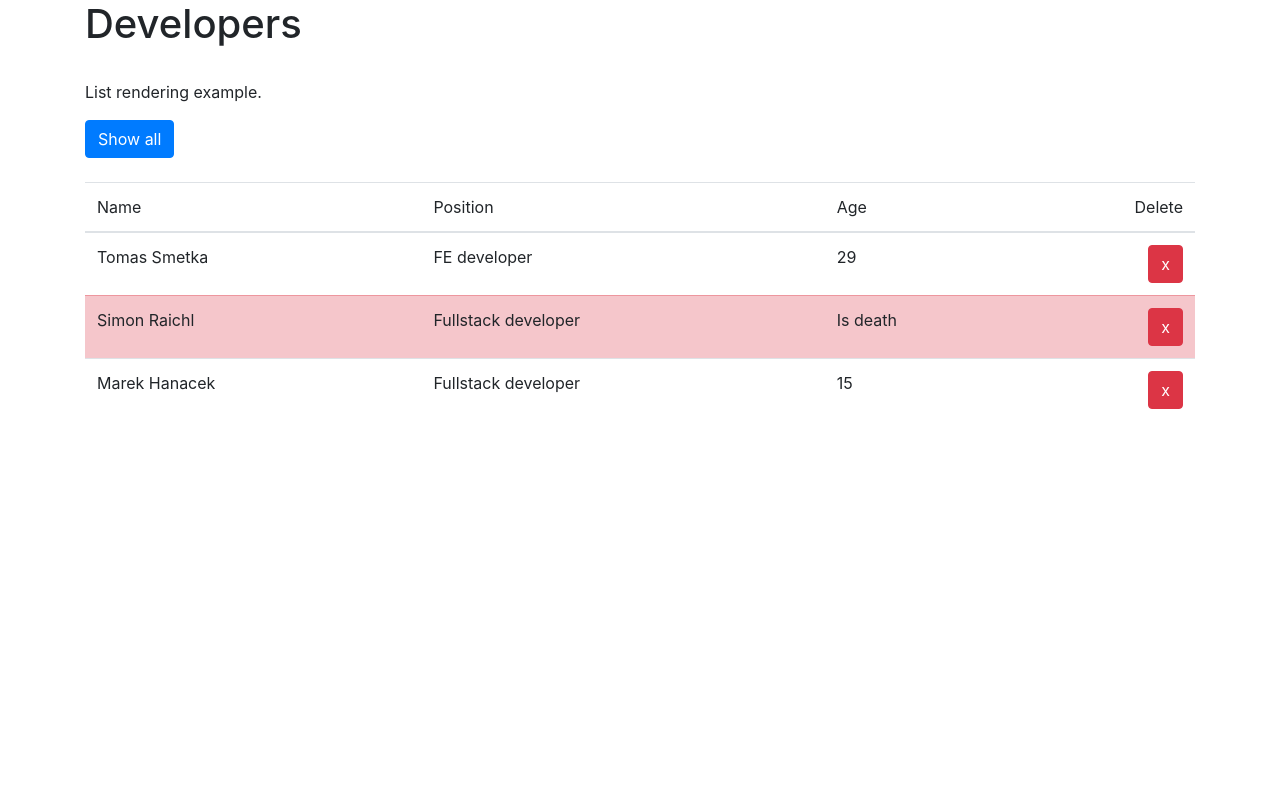
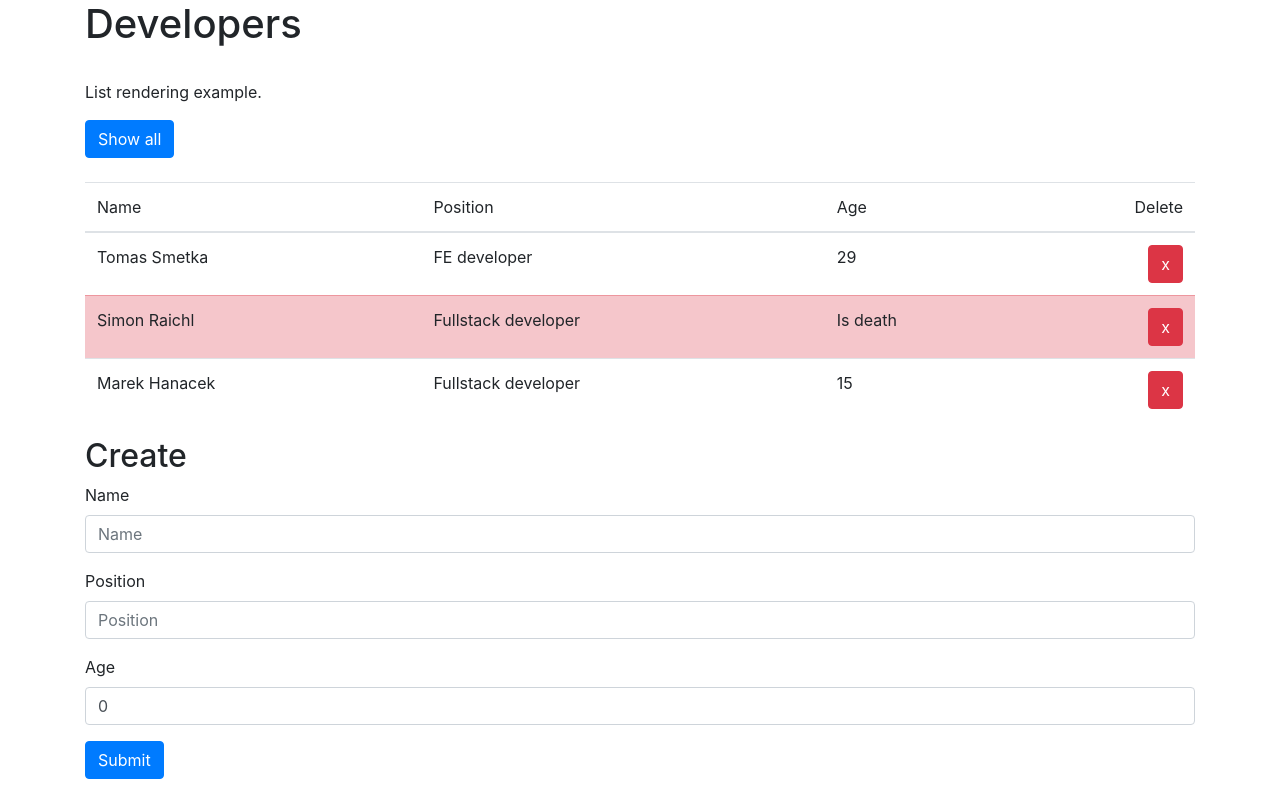
Before and after one commit to smety/simple-vue, a plain HTML site: page index.html in a window 1280 px wide. Drawn offline with nearby package versions, Linux system fonts and the light colour scheme.

Commit message:
Create new form

```diff
--- a/index.html
+++ b/index.html
@@ -15,6 +15,13 @@
 				el: '#app',
 				data: {
 					header: 'Developers',
+					form: {
+						name: '',
+						position: '',
+						age: 0,
+						visible: true
+					},
+
 					developers: [
 						{name: 'Tomas Smetka', position: 'FE developer', age: 29, visible: true},
 						{name: 'Simon Raichl', position: 'Fullstack developer', age: 250, visible: true},
@@ -33,6 +40,10 @@
 
 					handleDeleteDeveloper(index) {
 						Vue.delete( this.developers, index);
+					},
+
+					submitCreateNewDeveloperForm() {
+						this.developers.push(JSON.parse(JSON.stringify(this.form)))
 					}
 				}
 			});
@@ -64,6 +75,28 @@
 		</tr>
 		</tbody>
 	</table>
+
+	<h2>Create </h2>
+	<form @submit.prevent="submitCreateNewDeveloperForm()">
+		<div class="form-group">
+			<label for="name">Name</label>
+			<input type="text" class="form-control" id="name" v-model="form.name" placeholder="Name">
+		</div>
+
+
+		<div class="form-group">
+			<label for="position">Position</label>
+			<input type="text" class="form-control" id="position" v-model="form.position" placeholder="Position">
+		</div>
+
+
+		<div class="form-group">
+			<label for="age">Age</label>
+			<input type="number" class="form-control" id="age" v-model="form.age" placeholder="Age">
+		</div>
+
+		<button type="submit" class="btn btn-primary">Submit</button>
+	</form>
 </div>
 </body>
 </html>
```
